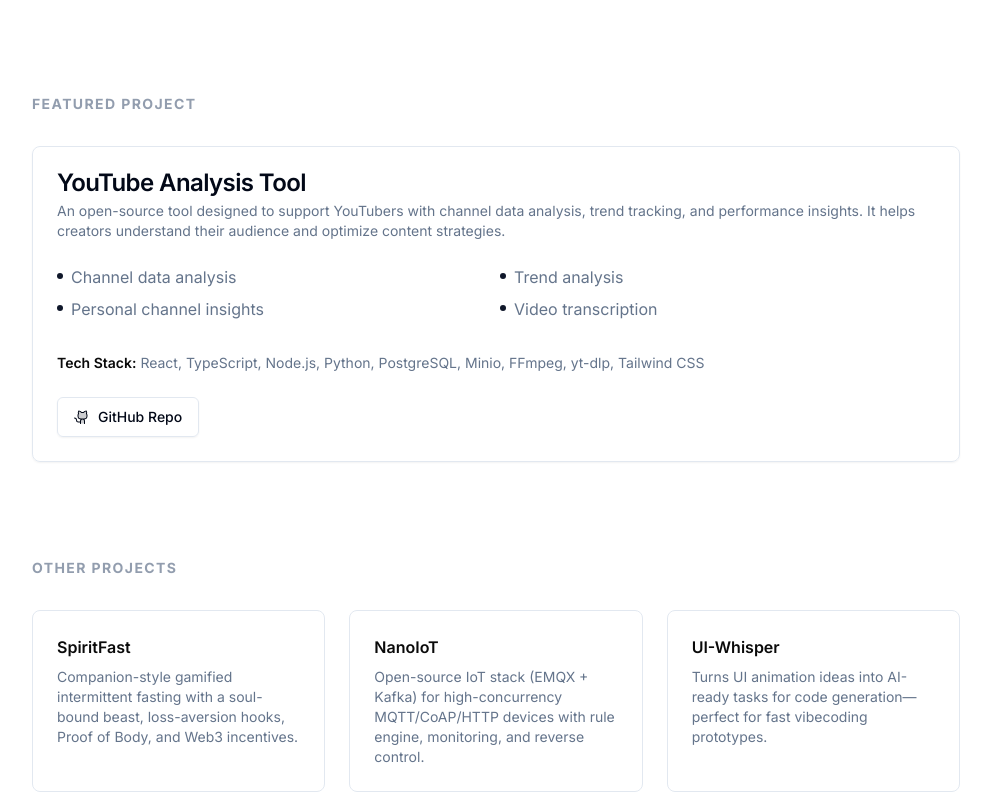
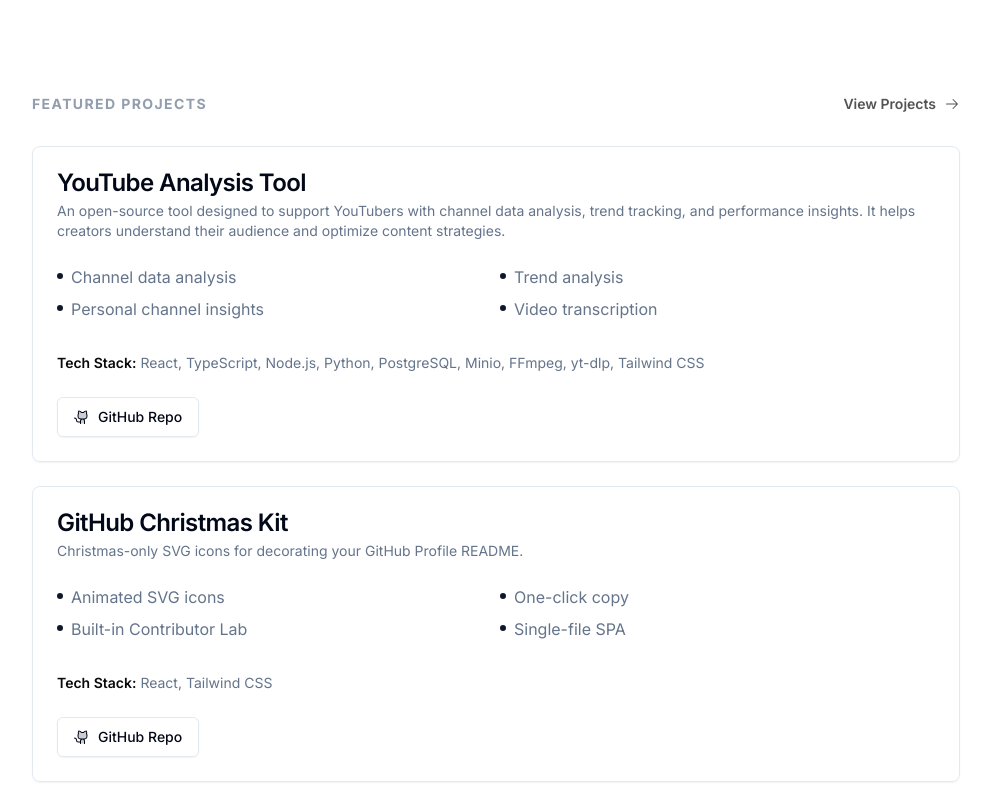
Before and after one commit to kangchainx/chriskang.dev, a Next.js app: page /en in a window 1280 px wide. Shown: the part 1689-2483 px from the top of the page, without its empty margins (144-1135 px from the left). Built offline with nearby package versions, Linux system fonts and the light colour scheme; no server answers; the database is empty.

Commit message:
feat(home): stack featured projects and add projects link

```diff
--- a/components/pages/HomePageClient.tsx
+++ b/components/pages/HomePageClient.tsx
@@ -118,7 +118,7 @@
             </div>
             <Button variant="ghost" className="gap-2 group pl-0 md:pl-4" asChild>
               <a href="https://github.com/kangchainx" target="_blank" rel="noopener noreferrer" className="flex items-center gap-2">
-                 {dict.home.openSource.profileCta} <ArrowRightIcon className="w-4 h-4 group-hover:translate-x-1 transition-transform" weight="duotone" />
+                 {dict.home.openSource.profileCta} <ArrowRightIcon className="w-4 h-4 group-hover:translate-x-1 transition-transform" />
               </a>
             </Button>
           </div>
@@ -141,24 +141,33 @@
         </div>
       </section>
 
-      {/* Featured Project */}
+      {/* Featured Projects */}
       <section className="space-y-8 animate-fade-in-up delay-500">
         <div className="flex items-center justify-between">
-          <h2 className="text-sm font-bold uppercase tracking-widest text-muted-foreground/70">{dict.home.featured.eyebrow}</h2>
+          <h2 className="text-sm font-bold uppercase tracking-widest text-muted-foreground/70">
+            {dict.home.featured.eyebrow}
+          </h2>
+          <Link
+            href={`/${locale}/projects`}
+            className="text-sm font-semibold text-foreground/70 hover:text-foreground transition-colors inline-flex items-center gap-2"
+          >
+            {dict.home.hero.primaryCta}
+            <ArrowRightIcon className="w-4 h-4" />
+          </Link>
         </div>
 
-        <div className="group relative">
-          <div className="absolute -inset-0.5 bg-gradient-to-r from-primary/20 to-secondary/20 rounded-lg blur opacity-0 group-hover:opacity-100 transition duration-1000 group-hover:duration-200"></div>
+        <div className="flex flex-col gap-6">
+          {dict.home.featured.projects.map((project) => (
+            <div key={project.repoUrl} className="group relative">
+              <div className="absolute -inset-0.5 bg-gradient-to-r from-primary/20 to-secondary/20 rounded-lg blur opacity-0 group-hover:opacity-100 transition duration-1000 group-hover:duration-200" />
               <Card className="relative overflow-hidden hover:border-foreground/20 transition-all duration-300 group-hover:translate-x-1 group-hover:-translate-y-1 bg-card/50 backdrop-blur-sm">
                 <CardHeader>
-              <CardTitle className="text-2xl group-hover:text-primary transition-colors">{dict.home.featured.title}</CardTitle>
-              <CardDescription className="text-lg mt-2 text-foreground/80">
-                {dict.home.featured.description}
-              </CardDescription>
+                  <CardTitle className="text-2xl group-hover:text-primary transition-colors">{project.title}</CardTitle>
+                  <CardDescription className="text-lg mt-2 text-foreground/80">{project.description}</CardDescription>
                 </CardHeader>
                 <CardContent className="space-y-6">
                   <ul className="grid sm:grid-cols-2 gap-2 text-muted-foreground">
-                {dict.home.featured.points.map((point) => (
+                    {project.points.map((point) => (
                       <li key={point} className="flex items-start gap-2">
                         <span className="mt-2 h-1.5 w-1.5 rounded-full bg-primary flex-shrink-0" />
                         {point}
@@ -167,7 +176,8 @@
                   </ul>
 
                   <div className="text-sm text-muted-foreground pt-2">
-                <span className="font-semibold text-foreground">{dict.home.featured.techStackLabel}</span> {dict.home.featured.techStackValue}
+                    <span className="font-semibold text-foreground">{dict.home.featured.techStackLabel}</span>{' '}
+                    {project.techStackValue}
                   </div>
                 </CardContent>
                 <CardFooter className="gap-4">
@@ -177,13 +187,20 @@
                     className="rounded-full hover:bg-black hover:text-white transition-all duration-200 ease-out pr-4 pl-4 gap-2"
                     asChild
                   >
-                <a href="https://github.com/kangchainx/youtube-analysis-project" target="_blank" rel="noopener noreferrer" className="flex items-center gap-2">
+                    <a
+                      href={project.repoUrl}
+                      target="_blank"
+                      rel="noopener noreferrer"
+                      className="flex items-center gap-2"
+                    >
                       <GithubLogoIcon className="w-4 h-4" weight="duotone" />
                       {dict.home.featured.repoCta}
                     </a>
                   </Button>
                 </CardFooter>
               </Card>
+            </div>
+          ))}
         </div>
       </section>
 
--- a/locales/en.ts
+++ b/locales/en.ts
@@ -83,18 +83,37 @@
       chartAlt: "Chris Kang's Github Chart",
     },
     featured: {
-      eyebrow: 'Featured Project',
+      techStackLabel: 'Tech Stack:',
+      eyebrow: 'Featured Projects',
+      repoCta: 'GitHub Repo',
+      projects: [
+        {
           title: 'YouTube Analysis Tool',
-      description: 'An open-source tool designed to support YouTubers with channel data analysis, trend tracking, and performance insights. It helps creators understand their audience and optimize content strategies.',
+          description:
+            'An open-source tool designed to support YouTubers with channel data analysis, trend tracking, and performance insights. It helps creators understand their audience and optimize content strategies.',
           points: [
             'Channel data analysis',
             'Trend analysis',
             'Personal channel insights',
             'Video transcription',
           ],
-      techStackLabel: 'Tech Stack:',
-      techStackValue: 'React, TypeScript, Node.js, Python, PostgreSQL, Minio, FFmpeg, yt-dlp, Tailwind CSS',
-      repoCta: 'GitHub Repo',
+          techStackValue:
+            'React, TypeScript, Node.js, Python, PostgreSQL, Minio, FFmpeg, yt-dlp, Tailwind CSS',
+          repoUrl: 'https://github.com/kangchainx/youtube-analysis-project',
+        },
+        {
+          title: 'GitHub Christmas Kit',
+          description: 'Christmas-only SVG icons for decorating your GitHub Profile README.',
+          points: [
+            'Animated SVG icons',
+            'One-click copy',
+            'Built-in Contributor Lab',
+            'Single-file SPA',
+          ],
+          techStackValue: 'React, Tailwind CSS',
+          repoUrl: 'https://github.com/kangchainx/github-christmas-kit',
+        },
+      ],
     },
     otherProjects: {
       title: 'Other Projects',
@@ -115,8 +134,9 @@
     },
   },
   projectsPage: {
-    heroTitle: 'Featured Project',
-    hero: {
+    heroTitle: 'Featured Projects',
+    featuredProjects: [
+      {
         badge: 'Open Source',
         title: 'YouTube Analysis Tool',
         description: 'Powerful YouTube analytics for creators who want more than just numbers.',
@@ -129,9 +149,32 @@
         techStackLabel: 'Tech Stack:',
         techStackValue: 'React, TypeScript, Node.js, Python, PostgreSQL, Tailwind CSS',
         repoCta: 'GitHub Repo',
-      docsCta: 'Documentation',
         demoCta: 'Demo (Coming Soon)',
+        demoUrl: '',
+        repoUrl: 'https://github.com/kangchainx/youtube-analysis-project',
+        videoSrc: '/project-screenshot/yvap-demo-20251218.mp4',
+        posterSrc: '/project-screenshot/home_page.png',
       },
+      {
+        badge: 'Open Source',
+        title: 'GitHub Christmas Kit',
+        description: 'Christmas-only SVG icons for decorating your GitHub Profile README.',
+        bullets: [
+          'Animated SVG icons',
+          'One-click copy',
+          'Built-in Contributor Lab',
+          'Single-file SPA',
+        ],
+        techStackLabel: 'Tech Stack:',
+        techStackValue: 'React, Tailwind CSS',
+        repoCta: 'GitHub Repo',
+        demoCta: 'Try it Now',
+        repoUrl: 'https://github.com/kangchainx/github-christmas-kit',
+        demoUrl: 'https://kangchainx.github.io/github-christmas-kit/',
+        videoSrc: '/project-screenshot/github_christmas_kit_demo.mp4',
+        posterSrc: '',
+      },
+    ],
     otherTitle: 'Other Projects',
     otherCards: [
       {
--- a/locales/zh.ts
+++ b/locales/zh.ts
@@ -56,18 +56,36 @@
     },
     featured: {
       eyebrow: '精选项目',
+      techStackLabel: '技术栈：',
+      repoCta: 'GitHub 仓库',
+      projects: [
+        {
           title: 'YouTube 分析工具',
-      description: '一款开源工具，旨在为 YouTuber 提供频道数据分析、趋势追踪和性能洞察，帮助创作者了解受众并优化内容策略。',
+          description:
+            '一款开源工具，旨在为 YouTuber 提供频道数据分析、趋势追踪和性能洞察，帮助创作者了解受众并优化内容策略。',
           points: [
             '频道数据分析',
             '趋势分析',
             '个人频道洞察',
             '视频转录',
           ],
-      techStackLabel: '技术栈：',
-      techStackValue: 'React、TypeScript、Node.js、Python、PostgreSQL、Minio、FFmpeg、yt-dlp、Tailwind CSS',
-      repoCta: 'GitHub 仓库',
-      docsCta: '文档',
+          techStackValue:
+            'React、TypeScript、Node.js、Python、PostgreSQL、Minio、FFmpeg、yt-dlp、Tailwind CSS',
+          repoUrl: 'https://github.com/kangchainx/youtube-analysis-project',
+        },
+        {
+          title: 'GitHub Christmas Kit',
+          description: '用于装饰 GitHub Profile README 的圣诞限定 SVG 图标集。',
+          points: [
+            '动态 SVG 图标',
+            '一键复制',
+            '内置 Contributor Lab',
+            '单文件 SPA',
+          ],
+          techStackValue: 'React、Tailwind CSS',
+          repoUrl: 'https://github.com/kangchainx/github-christmas-kit',
+        },
+      ],
     },
     otherProjects: {
       title: '其他项目',
@@ -89,10 +107,11 @@
   },
   projectsPage: {
     heroTitle: '精选项目',
-    hero: {
+    featuredProjects: [
+      {
         badge: '开源',
         title: 'YouTube 分析工具',
-      description: '为追求卓越的创作者提供强大的YouTube分析工具，不止是数据。',
+        description: '为追求卓越的创作者提供强大的 YouTube 分析工具，不止是数据。',
         bullets: [
           '频道数据分析',
           '趋势分析',
@@ -102,9 +121,32 @@
         techStackLabel: '技术栈：',
         techStackValue: 'React、TypeScript、Node.js、Python、PostgreSQL、Tailwind CSS',
         repoCta: 'GitHub 仓库',
-      docsCta: '文档',
         demoCta: '演示（即将上线）',
+        demoUrl: '',
+        repoUrl: 'https://github.com/kangchainx/youtube-analysis-project',
+        videoSrc: '/project-screenshot/yvap-demo-20251218.mp4',
+        posterSrc: '/project-screenshot/home_page.png',
       },
+      {
+        badge: '开源',
+        title: 'GitHub Christmas Kit',
+        description: '用于装饰 GitHub Profile README 的圣诞限定 SVG 图标集。',
+        bullets: [
+          '动态 SVG 图标',
+          '一键复制',
+          '内置 Contributor Lab',
+          '单文件 SPA',
+        ],
+        techStackLabel: '技术栈：',
+        techStackValue: 'React、Tailwind CSS',
+        repoCta: 'GitHub 仓库',
+        demoCta: '试一试',
+        repoUrl: 'https://github.com/kangchainx/github-christmas-kit',
+        demoUrl: 'https://kangchainx.github.io/github-christmas-kit/',
+        videoSrc: '/project-screenshot/github_christmas_kit_demo.mp4',
+        posterSrc: '',
+      },
+    ],
     otherTitle: '其他项目',
     otherCards: [
       {
```
Lines whose indentation alone changed are shown as unchanged.
